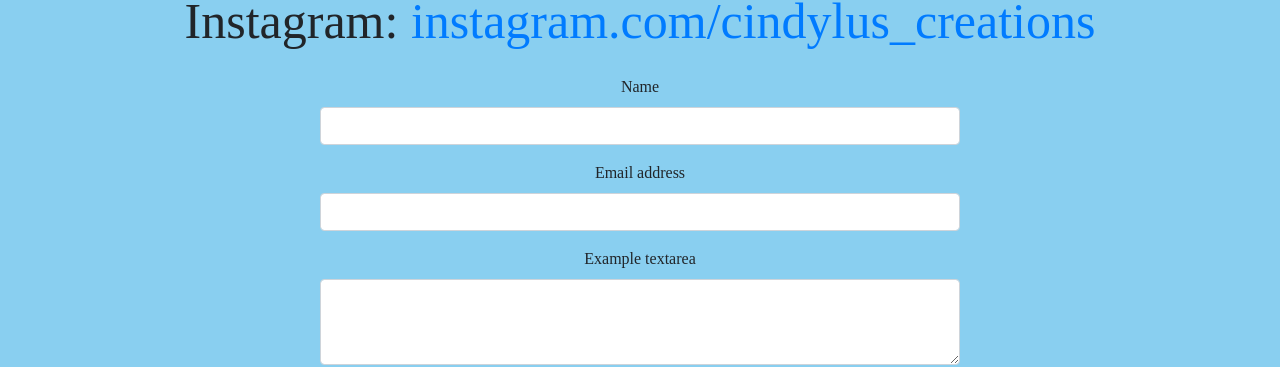
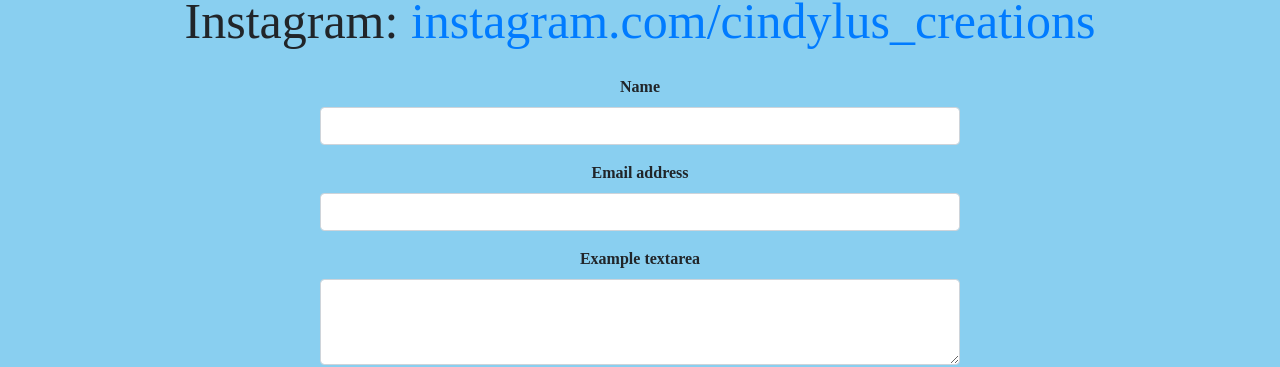
Before and after one commit to bryanlubay/cindyluscreations, a React (Create React App) app: page /contact in a window 1280 px wide. Shown: the part 137-504 px from the top of the page. Built offline with nearby package versions, Linux system fonts and the light colour scheme.

Commit message:
5 Feb Ars

```diff
--- a/src/components/Contact/Contact.js
+++ b/src/components/Contact/Contact.js
@@ -11,18 +11,18 @@ function Contact() {
 
         <Form className="form">
         <Form.Group>
-            <Form.Label>Name</Form.Label>
+            <Form.Label><b>Name</b></Form.Label>
             <Form.Control type="textarea"/>
           </Form.Group>
 
           <Form.Group>
-            <Form.Label>Email address</Form.Label>
+            <Form.Label><b>Email address</b></Form.Label>
             <Form.Control type="email"/>
           </Form.Group>
 
 
           <Form.Group>
-            <Form.Label>Example textarea</Form.Label>
+            <Form.Label><b>Example textarea</b></Form.Label>
             <Form.Control as="textarea" rows={3} />
           </Form.Group>
 
```
